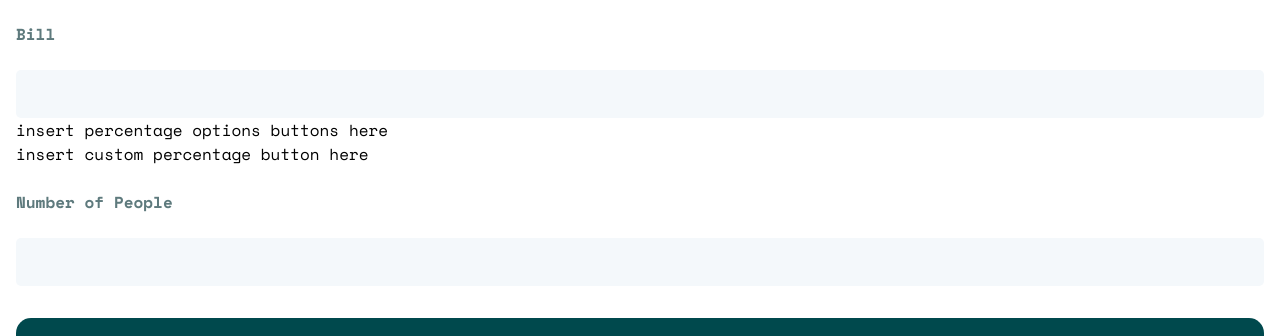
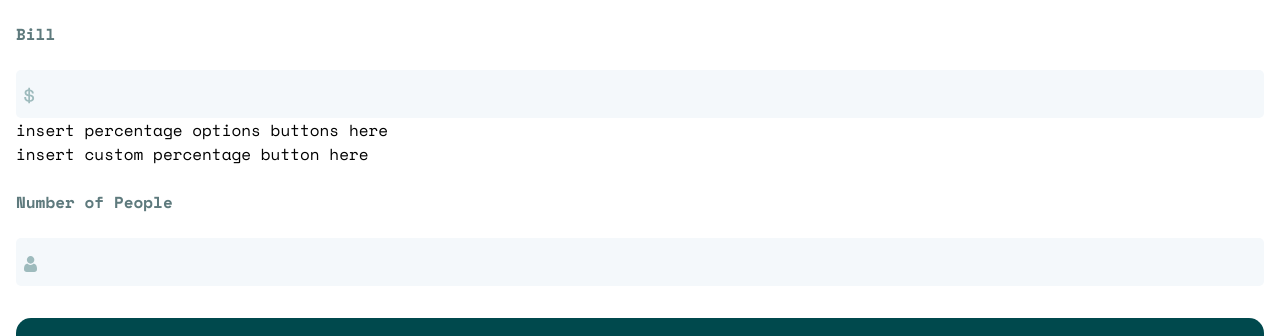
Before and after one commit to henokhm/frontend-mentors-tip-calculator-app, a React (Create React App) app: page / in a window 1280 px wide. Shown: the part 128-464 px from the top of the page. Built offline with nearby package versions, Linux system fonts and the light colour scheme.

Commit message:
Add icons to input fields

```diff
--- a/src/components/InputSection.css
+++ b/src/components/InputSection.css
@@ -22,8 +22,18 @@
   color: hsl(183, 100%, 15%);
 }
 
-.bill-amount-text-input {
+.bill-amount-text-input::before {
+  content: url("../images/icon-dollar.svg");
+  position: absolute;
+  display: block;
+  margin-top: 1em;
+  margin-left: 0.5em;
 }
 
-.num-people-text-input {
+.num-people-text-input::before {
+  content: url("../images/icon-person.svg");
+  position: absolute;
+  display: block;
+  margin-top: 1em;
+  margin-left: 0.5em;
 }
--- a/src/components/InputSection.js
+++ b/src/components/InputSection.js
@@ -21,25 +21,29 @@ function InputSection() {
         Bill
       </label>
       <br />
+      <div className="bill-amount-text-input">
         <input
           name="billInput"
-        className="text-input bill-amount-text-input"
+          className="text-input"
           value={billInput}
           onChange={handleBillInputChange}
         />
+      </div>
       <div>insert percentage options buttons here</div>
       <div>insert custom percentage button here</div>
       <label className="input-label" htmlFor="numPeopleInput">
         Number of People
       </label>
       <br />
+      <div className="num-people-text-input">
         <input
-        className="text-input num-people-text-input"
+          className="text-input"
           name="numPeopleInput"
           value={numPeopleInput}
           onChange={handleNumPeopleInputChange}
         />
       </div>
+    </div>
   );
 }
 
```
Lines whose indentation alone changed are shown as unchanged.
